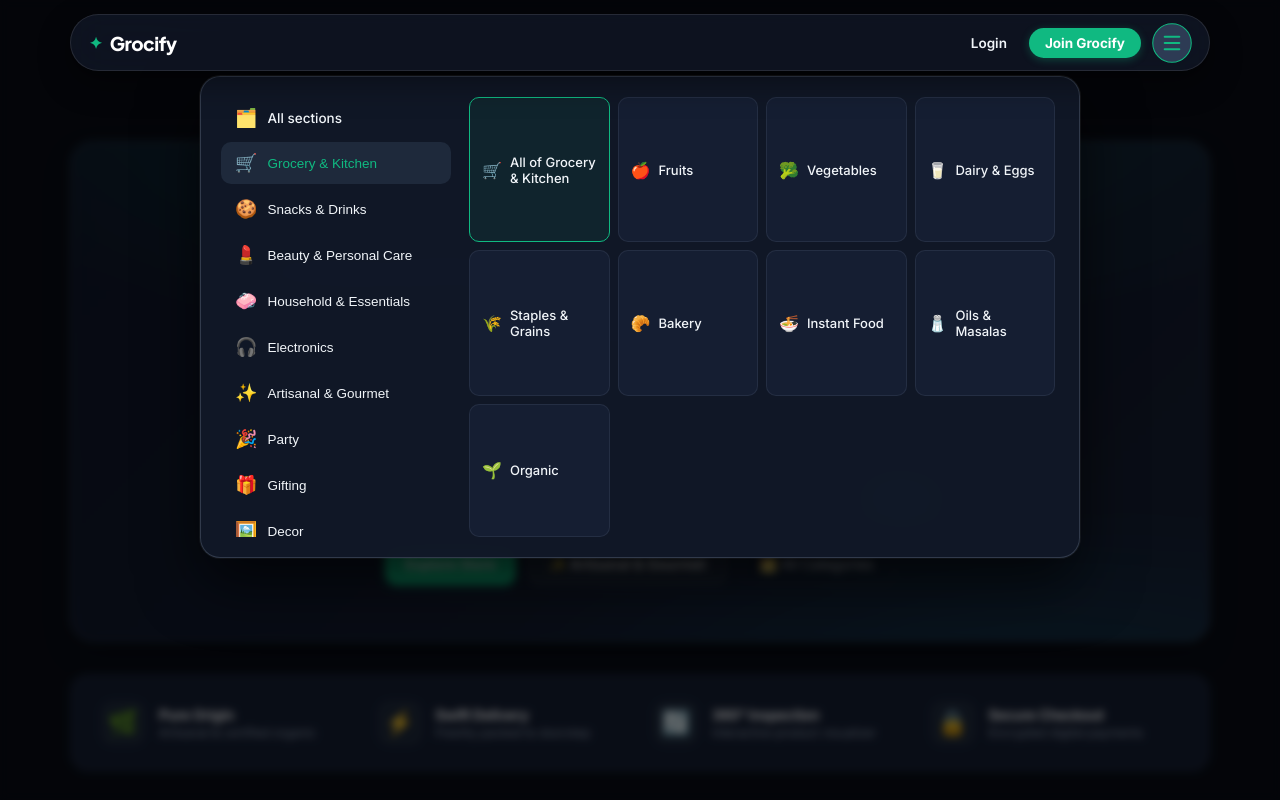
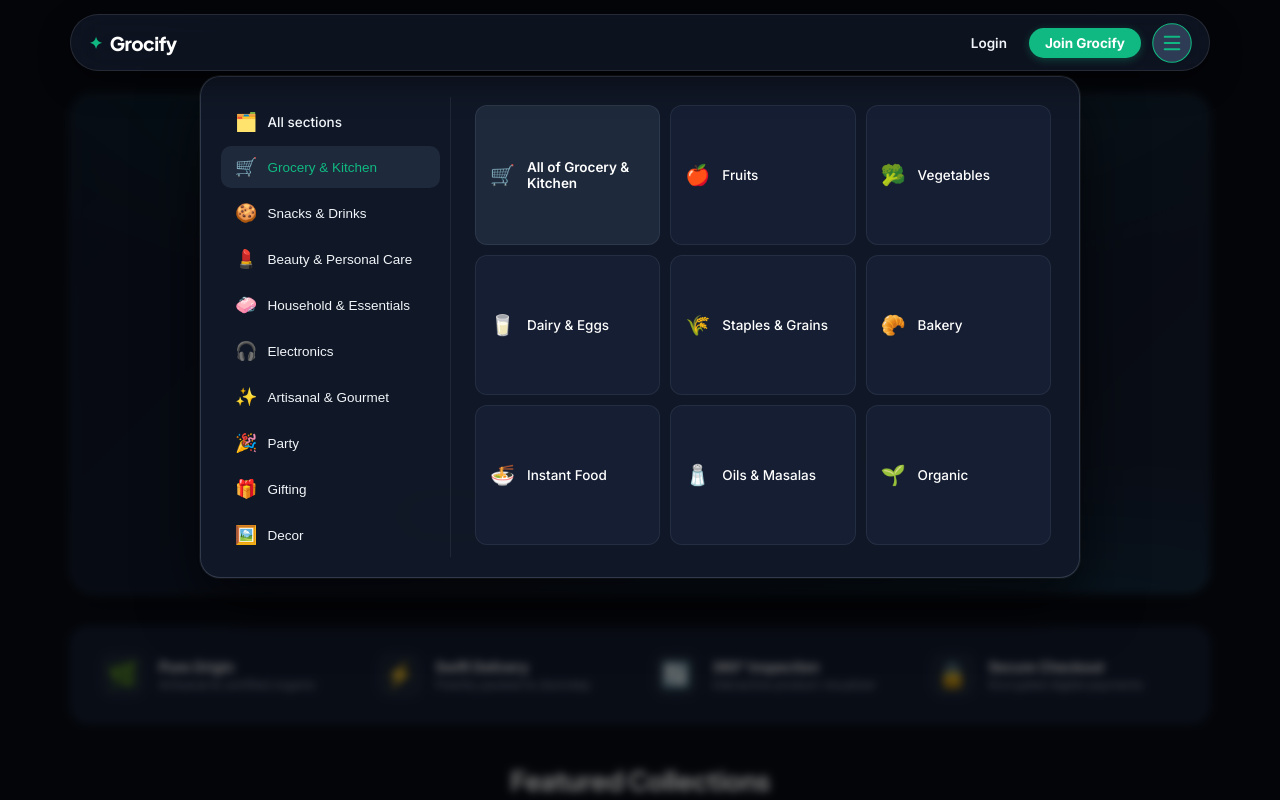
Before and after one commit to Aniket886/Grocify, a React (Vite) app: page / in a window 1280 px wide. Both pictures are taken after a click on the button "Browse categories". Shown: the top 800 px of the page. Built offline with nearby package versions, Linux system fonts and the light colour scheme; no server answers.

Commit message:
fix(mega-menu): remove permanent green boxes, add hover-only highlight & fix top border clipping (v1.0.8)

```diff
--- a/package.json
+++ b/package.json
@@ -1,6 +1,6 @@
 {
   "name": "grocify",
-  "version": "1.0.7",
+  "version": "1.0.8",
   "private": true,
   "type": "module",
   "scripts": {
--- a/src/components/CategoryMegaMenu.jsx
+++ b/src/components/CategoryMegaMenu.jsx
@@ -87,14 +87,14 @@ export default function CategoryMegaMenu({ isOpen, onToggle, onClose }) {
               ))}
             </div>
             <div className="mega-cats">
-              <Link to={`/s/${active.slug}`} className="mega-cat featured" onClick={handleClose}>
+              <Link to={`/s/${active.slug}`} className="mega-cat mega-cat-all" onClick={handleClose}>
                 <span className="icon" aria-hidden="true">{active.icon}</span> All of {active.name}
               </Link>
               {active.categories.map((c) => (
                 <Link
                   key={c.slug}
                   to={`/c/${c.slug}`}
-                  className={`mega-cat ${c.featured ? 'featured' : ''}`}
+                  className="mega-cat"
                   onClick={handleClose}
                 >
                   <span className="icon" aria-hidden="true">{c.icon}</span> {c.name}
--- a/src/styles/main.css
+++ b/src/styles/main.css
@@ -342,12 +342,9 @@ p { margin: 0 0 10px; line-height: 1.5; }
   transition: opacity 0.2s ease, transform 0.2s ease, visibility 0.2s ease;
 }
 
-/* When the hamburger mega menu is open, cleanly hide the sub-strip */
+/* When the hamburger mega menu is open, completely hide the sub-strip so no ghost overlay exists */
 .navbar-wrapper.mega-menu-open .navbar-sub-strip {
-  opacity: 0;
-  pointer-events: none;
-  visibility: hidden;
-  transform: translateY(-8px);
+  display: none !important;
 }
 .sub-strip-pill {
   display: inline-flex;
@@ -462,11 +459,28 @@ p { margin: 0 0 10px; line-height: 1.5; }
   border-color: rgba(15, 23, 42, 0.12);
   box-shadow: 0 20px 48px rgba(0, 0, 0, 0.14), 0 0 0 1px rgba(0, 0, 0, 0.05);
 }
-.mega-sections { display: flex; flex-direction: column; gap: 4px; max-height: 440px; overflow-y: auto; }
+.mega-sections {
+  display: flex;
+  flex-direction: column;
+  gap: 4px;
+  max-height: 460px;
+  overflow-y: auto;
+  padding: 4px 10px 4px 0;
+  border-right: 1px solid var(--border);
+}
 .mega-section-btn {
-  text-align: left; padding: 10px 14px; border-radius: 10px; color: var(--text);
-  display: flex; align-items: center; gap: 10px; background: transparent;
-  font-size: 13.5px; font-weight: 500; border: none; cursor: pointer;
+  text-align: left;
+  padding: 10px 14px;
+  border-radius: 10px;
+  color: var(--text);
+  display: flex;
+  align-items: center;
+  gap: 10px;
+  background: transparent;
+  font-size: 13.5px;
+  font-weight: 500;
+  border: none;
+  cursor: pointer;
   transition: all 0.12s ease;
 }
 .mega-section-btn:hover, .mega-section-btn.active {
@@ -474,30 +488,79 @@ p { margin: 0 0 10px; line-height: 1.5; }
   color: var(--primary);
 }
 .mega-section-btn .icon { font-size: 18px; }
+
 .mega-cats {
   display: grid;
-  grid-template-columns: repeat(auto-fill, minmax(140px, 1fr));
-  gap: 8px;
-  max-height: 440px;
+  grid-template-columns: repeat(auto-fill, minmax(160px, 1fr));
+  gap: 10px;
+  max-height: 460px;
   overflow-y: auto;
-  padding-right: 4px;
-}
+  padding: 8px 8px 12px 6px;
+}
+.mega-cats::-webkit-scrollbar {
+  width: 6px;
+}
+.mega-cats::-webkit-scrollbar-track {
+  background: transparent;
+}
+.mega-cats::-webkit-scrollbar-thumb {
+  background: var(--border);
+  border-radius: 999px;
+}
+.mega-cats::-webkit-scrollbar-thumb:hover {
+  background: var(--text-muted);
+}
+
 .mega-cat {
-  display: flex; align-items: center; gap: 8px;
-  padding: 10px 12px; border-radius: 10px; color: var(--text);
-  background: var(--surface); border: 1px solid var(--border); text-decoration: none;
-  font-size: 13px; font-weight: 500;
-  transition: all 0.12s ease;
-}
-.mega-cat:hover {
+  display: flex;
+  align-items: center;
+  gap: 12px;
+  padding: 12px 14px;
+  border-radius: 12px;
+  color: var(--text-strong);
+  background: var(--surface);
+  border: 1px solid var(--border);
+  text-decoration: none;
+  font-size: 13.5px;
+  font-weight: 500;
+  min-height: 58px;
+  box-sizing: border-box;
+  transition: all 0.18s cubic-bezier(0.16, 1, 0.3, 1);
+}
+:root[data-theme='light'] .mega-cat {
+  background: #f8fafc;
+  border-color: rgba(15, 23, 42, 0.08);
+}
+.mega-cat:hover, .mega-cat:focus-visible {
+  background: rgba(16, 185, 129, 0.08);
+  border-color: var(--primary);
+  color: var(--primary);
+  transform: translateY(-2px);
+  box-shadow: 0 4px 16px rgba(16, 185, 129, 0.18);
+  text-decoration: none;
+}
+.mega-cat .icon {
+  font-size: 20px;
+  line-height: 1;
+  display: inline-flex;
+  align-items: center;
+  justify-content: center;
+  flex-shrink: 0;
+  transition: transform 0.18s ease;
+}
+.mega-cat:hover .icon, .mega-cat:focus-visible .icon {
+  transform: scale(1.15);
+}
+
+.mega-cat.mega-cat-all {
+  font-weight: 600;
   background: var(--surface-2);
+}
+.mega-cat.mega-cat-all:hover, .mega-cat.mega-cat-all:focus-visible {
+  background: rgba(16, 185, 129, 0.12);
   border-color: var(--primary);
   color: var(--primary);
-  text-decoration: none;
-  transform: translateY(-1px);
-}
-.mega-cat .icon { font-size: 16px; }
-.mega-cat.featured { border-color: var(--primary); background: rgba(16, 185, 129, 0.08); }
+}
 
 @media (max-width: 800px) {
   .mega-panel {
```
